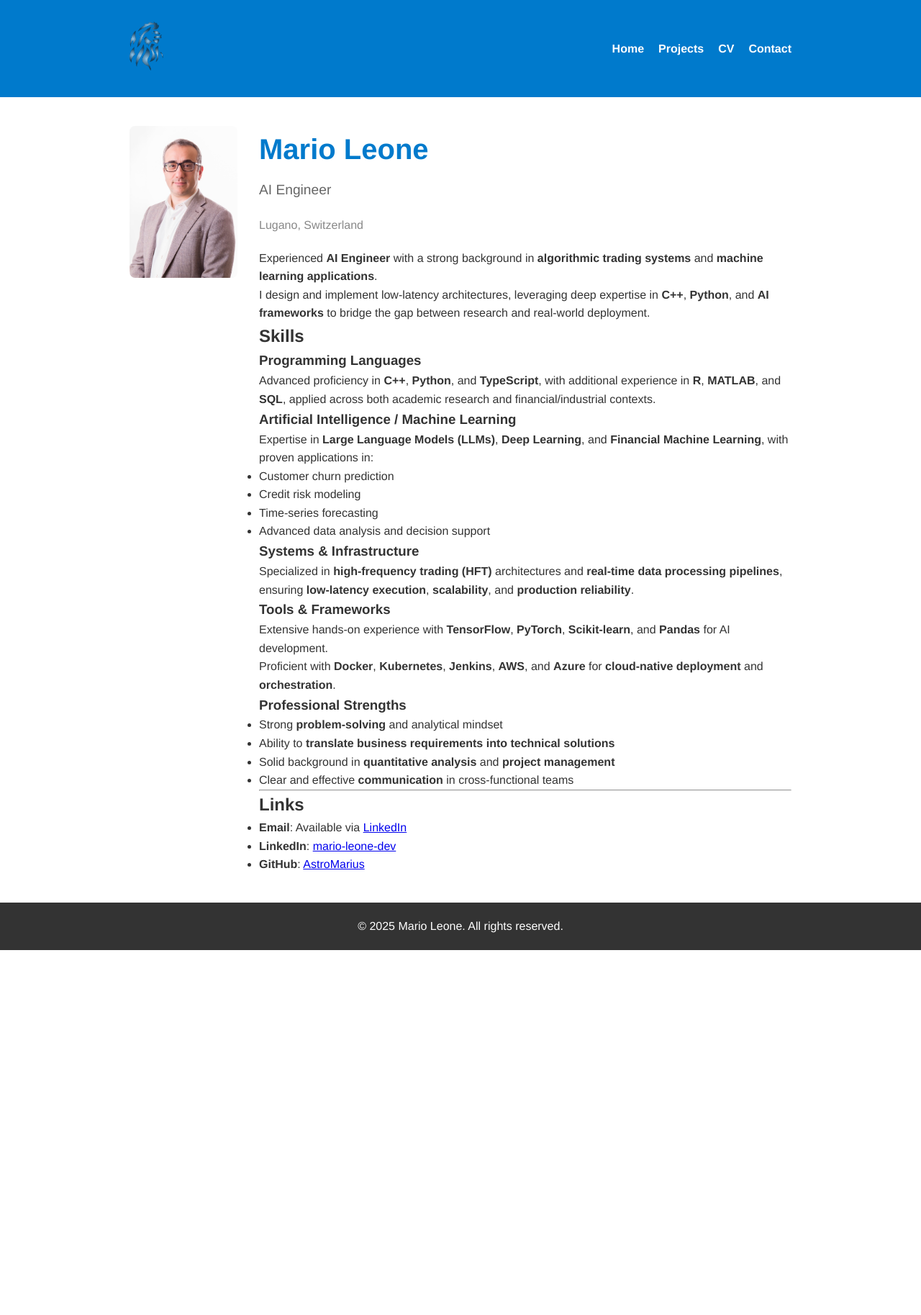
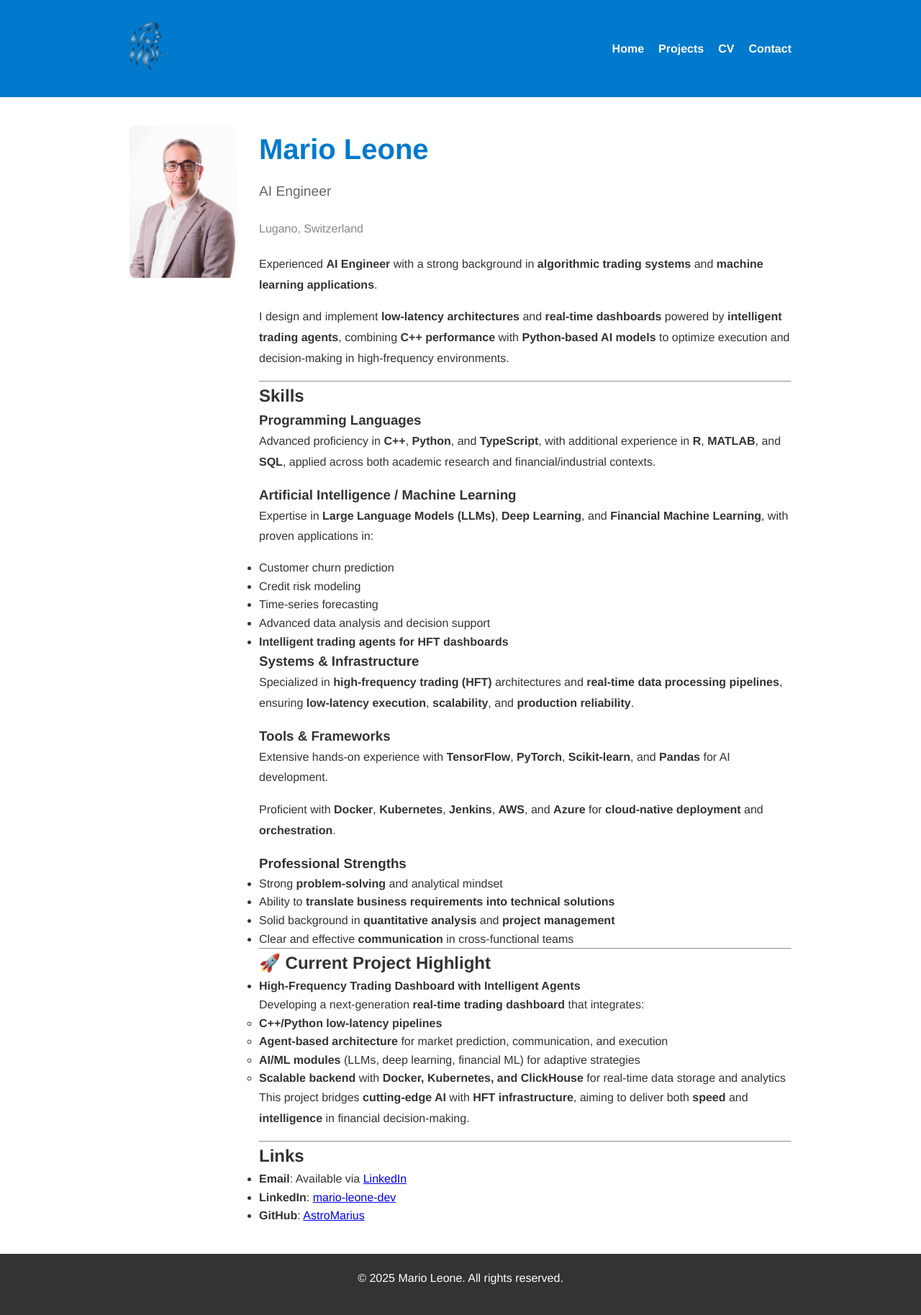
Before and after one commit to AstroMarius/marioleone.github.io, a Jekyll site: the page built from index.md, in a window 1280 px wide. Shown: the whole page at 72% size. Built offline with Jekyll 4.4.1, drawn with Linux system fonts in a browser that asks for light colours; before the commit the page ends 1320 px from its top, so only the background shows below that.

Commit message:
feat: aggiornare il profilo e le competenze di Mario Leone
Modificato il contenuto del profilo per riflettere le nuove competenze e progetti, inclusi dettagli su architetture a bassa latenza e dashboard in tempo reale. Aggiunti stili per i paragrafi nel CSS per migliorare la leggibilità. Aggiornato il feed e la sitemap con le ultime date di modifica.

```diff
--- a/assets/css/style.css
+++ b/assets/css/style.css
@@ -176,6 +176,12 @@ footer {
   top: 8px;
 }
 
+/* Paragraph styles */
+p {
+  line-height: 1.8;
+  margin-bottom: 1em;
+}
+
 /* Responsive design */
 @media (max-width: 768px) {
   header, footer {
--- a/index.md
+++ b/index.md
@@ -17,7 +17,10 @@ selected_papers: false
 social: true
 ---
 Experienced **AI Engineer** with a strong background in **algorithmic trading systems** and **machine learning applications**.
-I design and implement low-latency architectures, leveraging deep expertise in **C++**, **Python**, and **AI frameworks** to bridge the gap between research and real-world deployment.
+
+I design and implement **low-latency architectures** and **real-time dashboards** powered by **intelligent trading agents**, combining **C++ performance** with **Python-based AI models** to optimize execution and decision-making in high-frequency environments.
+
+---
 
 ## Skills
 
@@ -26,16 +29,19 @@ Advanced proficiency in **C++**, **Python**, and **TypeScript**, with additional
 
 ### Artificial Intelligence / Machine Learning
 Expertise in **Large Language Models (LLMs)**, **Deep Learning**, and **Financial Machine Learning**, with proven applications in:
+
 - Customer churn prediction
 - Credit risk modeling
 - Time-series forecasting
 - Advanced data analysis and decision support
+- **Intelligent trading agents for HFT dashboards**
 
 ### Systems & Infrastructure
 Specialized in **high-frequency trading (HFT)** architectures and **real-time data processing pipelines**, ensuring **low-latency execution**, **scalability**, and **production reliability**.
 
 ### Tools & Frameworks
 Extensive hands-on experience with **TensorFlow**, **PyTorch**, **Scikit-learn**, and **Pandas** for AI development.
+
 Proficient with **Docker**, **Kubernetes**, **Jenkins**, **AWS**, and **Azure** for **cloud-native deployment** and **orchestration**.
 
 ### Professional Strengths
@@ -46,7 +52,21 @@ Proficient with **Docker**, **Kubernetes**, **Jenkins**, **AWS**, and **Azure**
 
 ---
 
+## 🚀 Current Project Highlight
+
+- **High-Frequency Trading Dashboard with Intelligent Agents**
+  Developing a next-generation **real-time trading dashboard** that integrates:
+  - **C++/Python low-latency pipelines**
+  - **Agent-based architecture** for market prediction, communication, and execution
+  - **AI/ML modules** (LLMs, deep learning, financial ML) for adaptive strategies
+  - **Scalable backend** with **Docker, Kubernetes, and ClickHouse** for real-time data storage and analytics
+
+This project bridges **cutting-edge AI** with **HFT infrastructure**, aiming to deliver both **speed** and **intelligence** in financial decision-making.
+
+---
+
 ## Links
+
 - **Email**: Available via [LinkedIn](https://linkedin.com/in/mario-leone-dev)
 - **LinkedIn**: [mario-leone-dev](https://linkedin.com/in/mario-leone-dev)
 - **GitHub**: [AstroMarius](https://github.com/AstroMarius)
```
Also changed, not shown: 4 other files.
